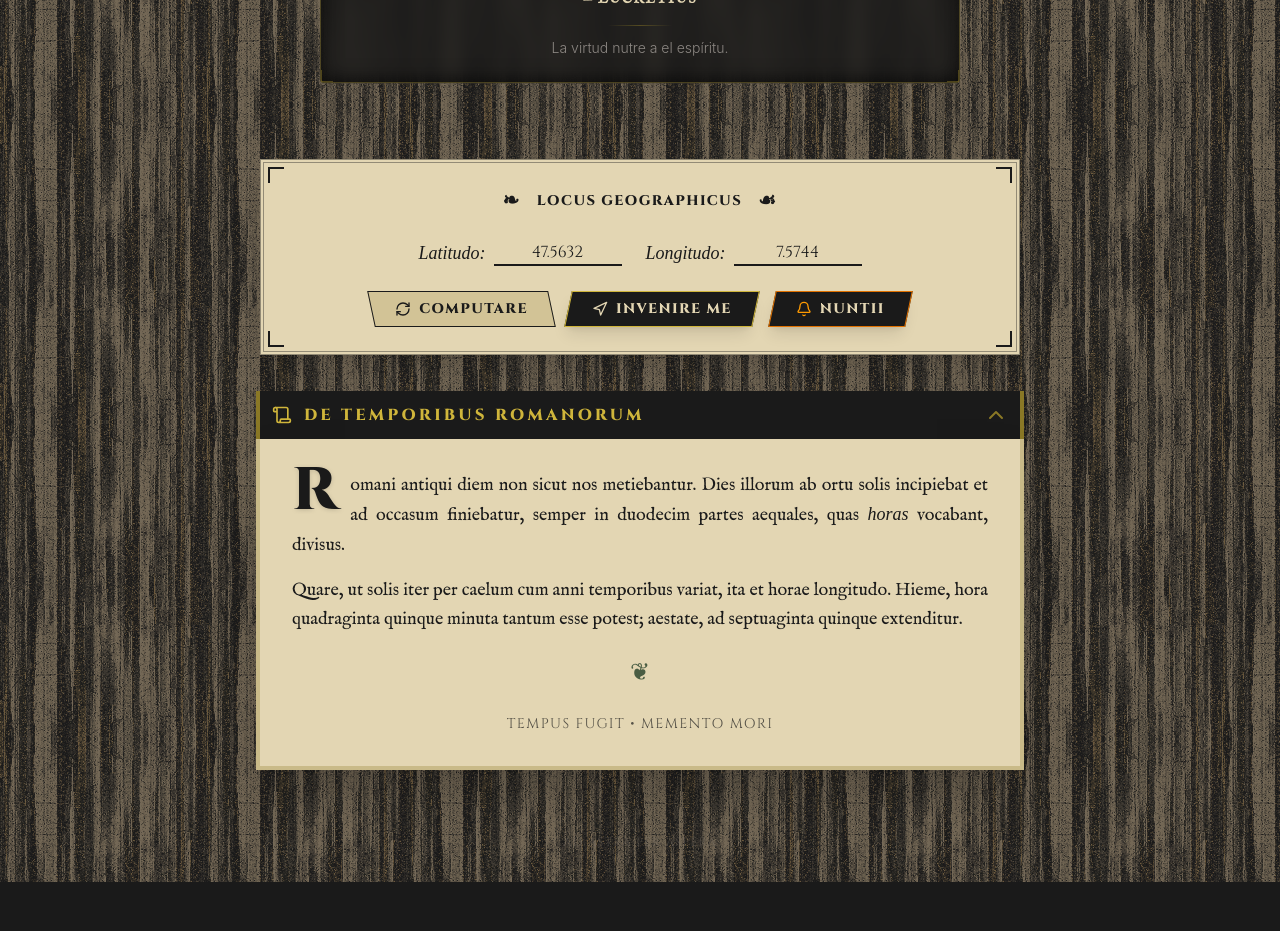
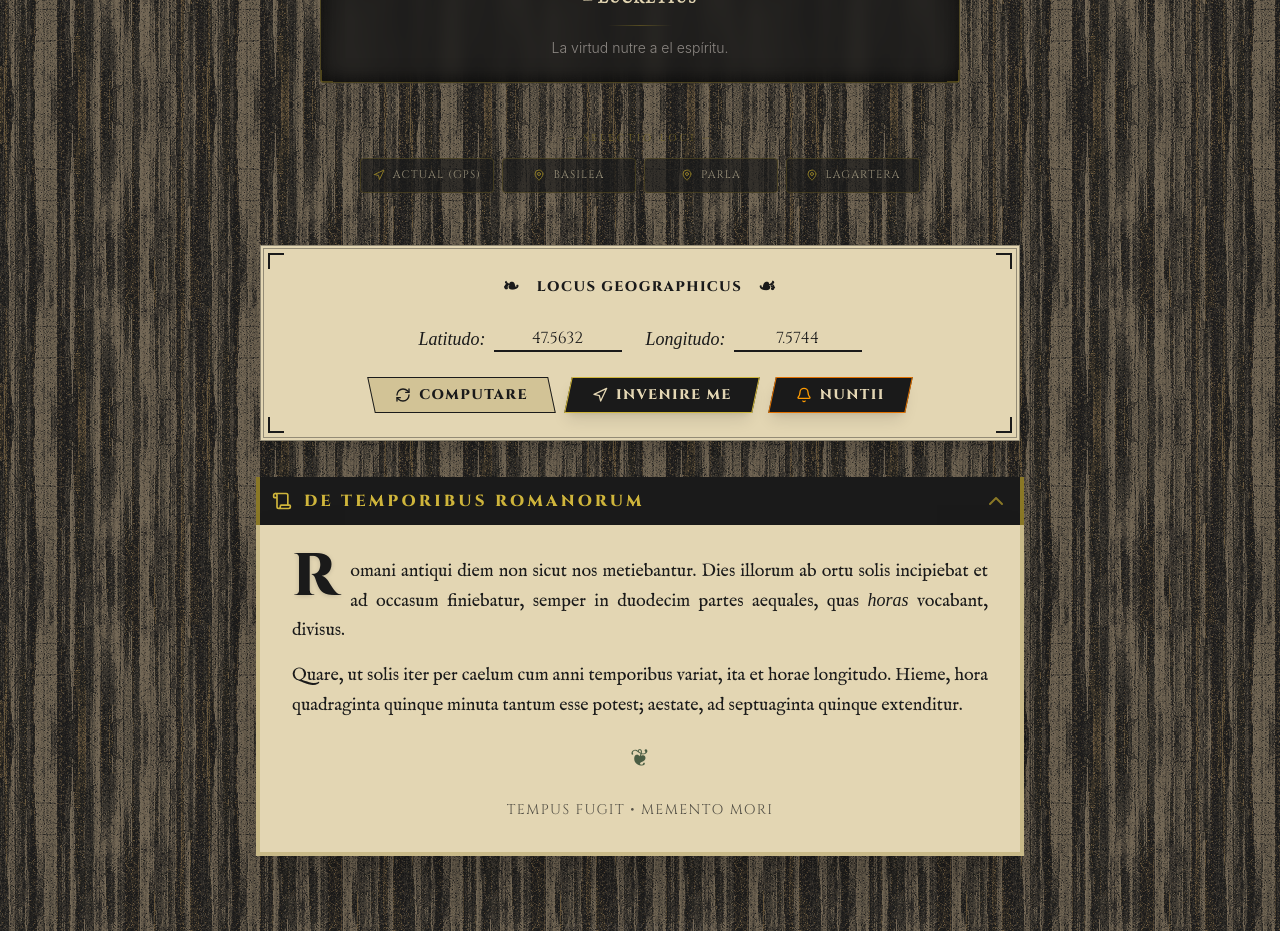
Before and after one commit to jropero/horologium, a React (Vite) app: page / in a window 1280 px wide. Shown: the part 1480-2411 px from the top of the page. Before the commit the page ends 2362 px from the top, so only its background shows below. Built offline with nearby package versions, Linux system fonts and the light colour scheme; no server answers; a web font is replaced by a local one.

Commit message:
add fixed locations

```diff
--- a/App.tsx
+++ b/App.tsx
@@ -9,6 +9,7 @@ import { getSunTimes } from './utils/solar';
 import { useWeather } from './hooks/useWeather';
 import RomanCalendarInfo from './components/RomanCalendarInfo';
 import SententiaDiei from './components/SententiaDiei';
+import LocationSelector from './components/LocationSelector';
 import { SplashScreen } from '@capacitor/splash-screen';
 import { StatusBar } from '@capacitor/status-bar';
 
@@ -117,6 +118,12 @@ const App: React.FC = () => {
 
       <SententiaDiei currentDate={modernTime} />
 
+      <LocationSelector
+        onUpdateLocation={handleUpdateLocation}
+        currentLat={latitude}
+        currentLng={longitude}
+      />
+
       <Controls
         latitude={latitude}
         longitude={longitude}
--- /dev/null
+++ b/components/LocationSelector.tsx
@@ -0,0 +1,85 @@
+import React, { useState } from 'react';
+import { MapPin, Navigation, Map } from 'lucide-react';
+import { Geolocation } from '@capacitor/geolocation';
+
+interface LocationSelectorProps {
+  onUpdateLocation: (lat: number, lng: number) => void;
+  currentLat: number;
+  currentLng: number;
+}
+
+const LOCATIONS = [
+  { id: 'gps', name: 'Actual (GPS)', icon: Navigation, lat: null, lng: null },
+  { id: 'basilea', name: 'Basilea', icon: MapPin, lat: 47.5546368, lng: 7.5532081 },
+  { id: 'parla', name: 'Parla', icon: MapPin, lat: 40.2348316, lng: -3.7876793 },
+  { id: 'lagartera', name: 'Lagartera', icon: MapPin, lat: 39.9071497, lng: -5.2106728 },
+];
+
+const LocationSelector: React.FC<LocationSelectorProps> = ({ onUpdateLocation, currentLat, currentLng }) => {
+  const [loading, setLoading] = useState(false);
+
+  const handleLocationSelect = async (loc: typeof LOCATIONS[0]) => {
+    if (loc.id === 'gps') {
+      setLoading(true);
+      try {
+        const position = await Geolocation.getCurrentPosition({
+          enableHighAccuracy: false,
+          timeout: 10000,
+          maximumAge: 3600000
+        });
+        onUpdateLocation(position.coords.latitude, position.coords.longitude);
+      } catch (error: any) {
+        alert("Locus deprehendi non potuit: " + error.message);
+      } finally {
+        setLoading(false);
+      }
+    } else if (loc.lat !== null && loc.lng !== null) {
+      onUpdateLocation(loc.lat, loc.lng);
+    }
+  };
+
+  const isActive = (loc: typeof LOCATIONS[0]) => {
+    if (loc.id === 'gps') return false; // GPS is transient
+    return Math.abs(currentLat - (loc.lat || 0)) < 0.001 && Math.abs(currentLng - (loc.lng || 0)) < 0.001;
+  };
+
+  return (
+    <div className="w-full max-w-xl mx-auto mt-6 px-2">
+      <div className="text-center font-serif text-gold-dim text-[10px] uppercase tracking-[0.3em] mb-3 opacity-70">
+        — Selectio Loci —
+      </div>
+
+      <div className="grid grid-cols-2 sm:grid-cols-4 gap-2">
+        {LOCATIONS.map((loc) => {
+          const active = isActive(loc);
+          const Icon = loc.icon;
+
+          return (
+            <button
+              key={loc.id}
+              onClick={() => handleLocationSelect(loc)}
+              disabled={loading}
+              className={`
+                relative flex items-center justify-center gap-2 p-2 rounded transition-all duration-300
+                font-serif text-[11px] uppercase tracking-widest border
+                ${active
+                  ? 'bg-parchment text-ink border-gold-leaf shadow-[0_0_10px_rgba(207,181,59,0.3)]'
+                  : 'bg-ink/70 text-parchment/60 border-gold-dim/30 hover:border-gold-leaf hover:text-parchment hover:bg-ink/80'}
+                ${loading && loc.id === 'gps' ? 'animate-pulse' : ''}
+              `}
+            >
+              <Icon className={`w-3 h-3 ${active ? 'text-roman-red' : 'text-gold-dim'}`} />
+              <span className="truncate">{loc.name}</span>
+
+              {active && (
+                <div className="absolute -bottom-1 left-1/2 -translate-x-1/2 w-1 h-1 bg-roman-red rounded-full"></div>
+              )}
+            </button>
+          );
+        })}
+      </div>
+    </div>
+  );
+};
+
+export default LocationSelector;
```
